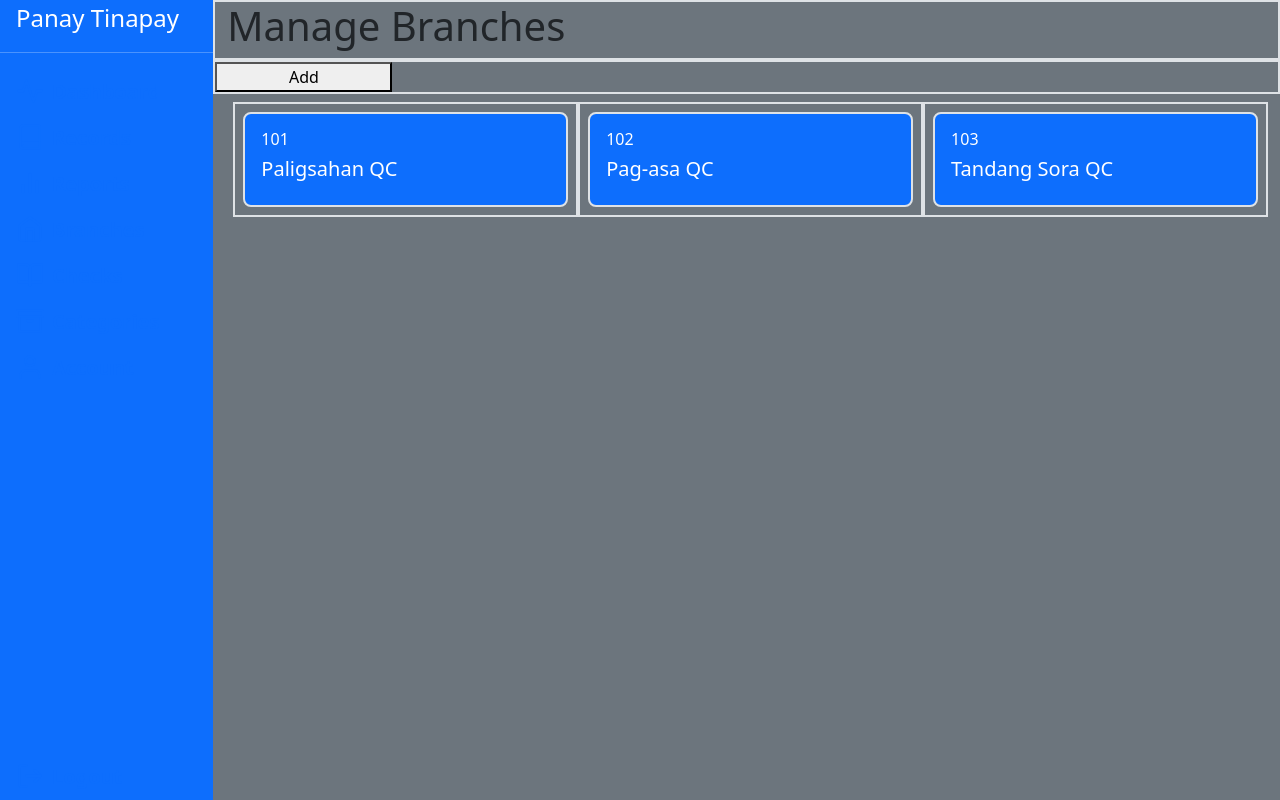
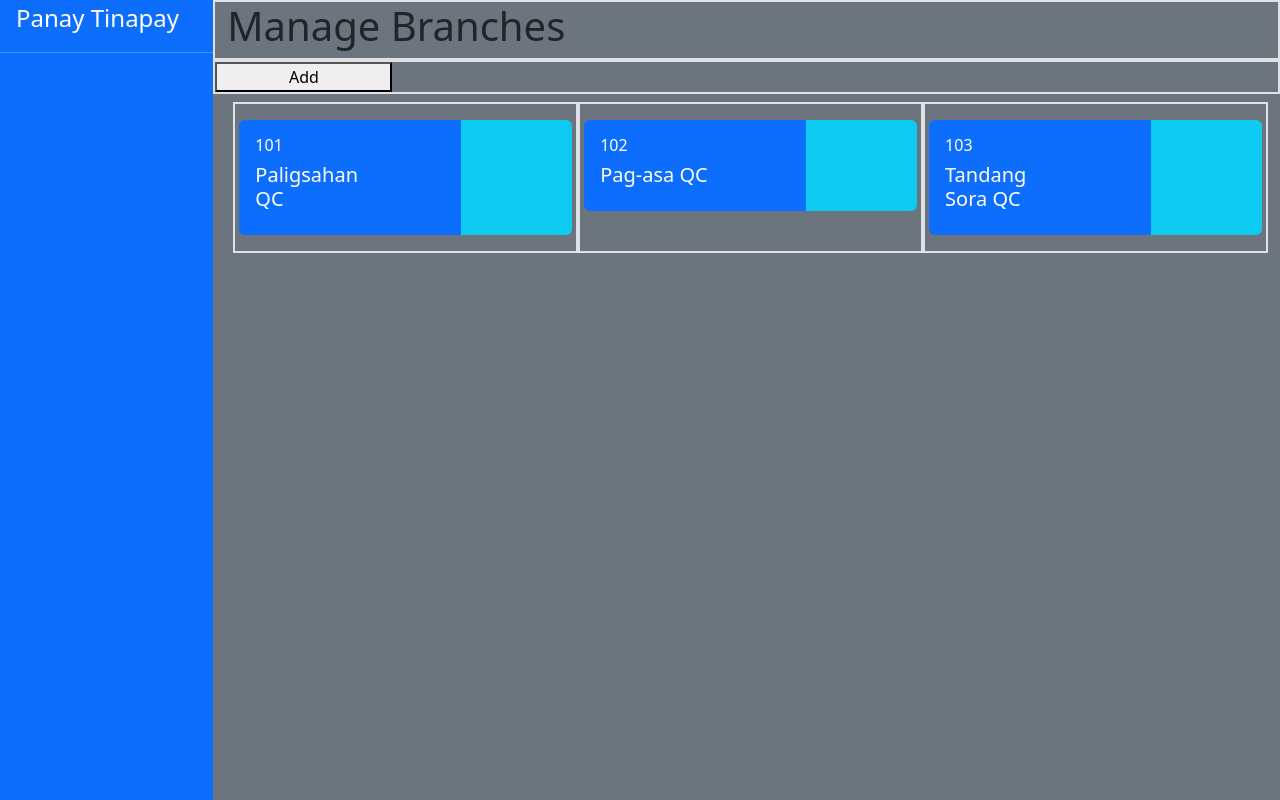
Before and after one commit to jerichosy/CSSWENG-Team-3, a Vue app in the folder panay-app/: page /admin/branches in a window 1280 px wide. Built offline with nearby package versions, Linux system fonts and the light colour scheme.

Commit message:
layouts for delete and edit buttons

```diff
--- a/panay-app/src/components/admin/branches/BranchCard.vue
+++ b/panay-app/src/components/admin/branches/BranchCard.vue
@@ -2,15 +2,30 @@
 export default {
     props: {
         branch: Object
+    },
+
+    methods: {
+
     }
+
+
 }
 </script>
 
 <template>
-    <div class="col-lg-4 col-sm-6 p-2 border border-2">
-        <div class="container p-3 m-0 border rounded-3 bg-primary text-white">
-            <h6>{{branch.branchID}}</h6>
-            <h5>{{branch.branchName}}</h5>
+    <div class="col-lg-4 col-sm-6 container border border-2 p-3">
+        <div class="row h-50">
+            <div class="text-start col-8 p-3 m-0 border border-0 rounded-start bg-primary text-white">
+                <div class="row">
+                    <div class="col-8">
+                        <h6>{{branch.branchID}}</h6>
+                        <h5>{{branch.branchName}}</h5>
+                    </div>
+                </div>
+            </div>
+            <div class="col-4 m-0 rounded-end bg-info">
+
+            </div>
         </div>
     </div>
 </template>
```
